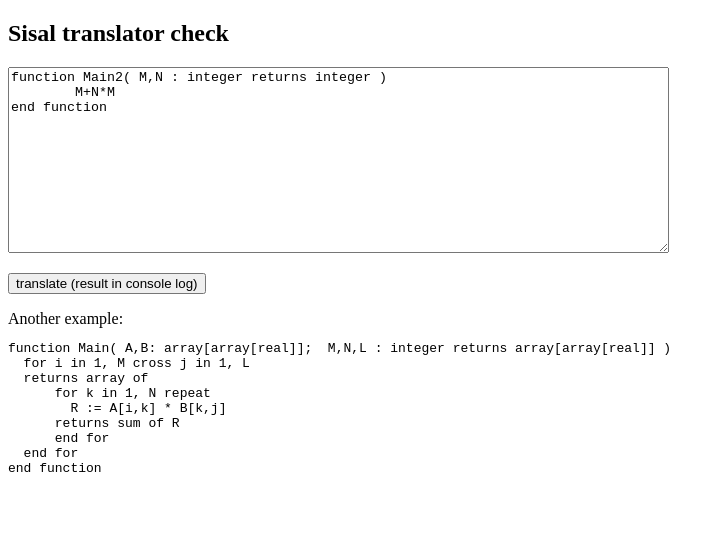
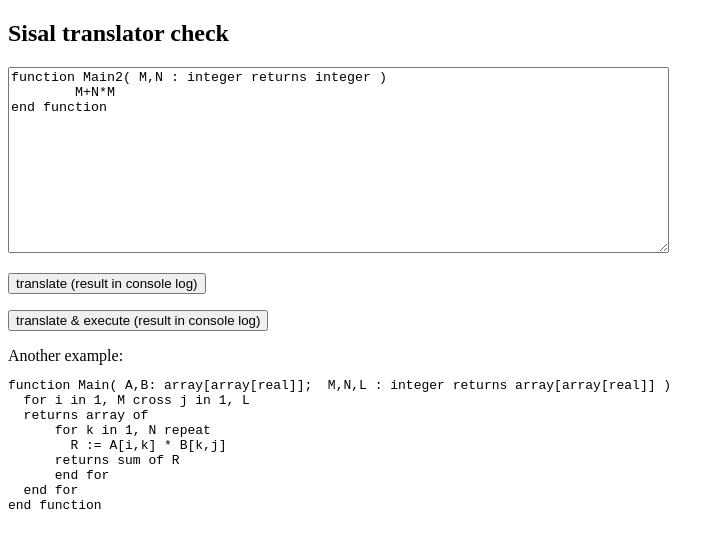
Before and after one commit to parsifal-47/sisal-js, a website: page example.html in a window 1280 px wide. Shown: the whole page, without its empty margins (0-724 px from the left). Drawn offline with Linux system fonts and the light colour scheme.

Commit message:
execute button

```diff
--- a/example.html
+++ b/example.html
@@ -33,6 +33,12 @@ console.log(ir);
   console.log(ir.toGraphML());
   document.getElementById('visBtn').style.display = '';
 }
+function exc() {
+  ast=module.exports.parse(document.getElementById('source').value);
+  ir= new sisalir(ast);
+  console.log(ir.execute());
+}
+
 function vis() {
 xsl = XsltTransform.getXMLFromUrl('graphml2svg/graphml2svg.xsl');
 Layout.prepareGraphML(ir.toGraphML(), ir, function(xml) {
@@ -60,6 +66,7 @@ function Main2( M,N : integer returns integer )
 end function
 -->
 <p><button onclick='trn();'>translate (result in console log)</button></p>
+<p><button onclick='exc();'>translate & execute (result in console log)</button></p>
 <p><button onclick='vis();' id='visBtn' style='display:none;'>vis (result in console log)</button></p>
 
 Another example:
```
Lines whose indentation alone changed are shown as unchanged.
